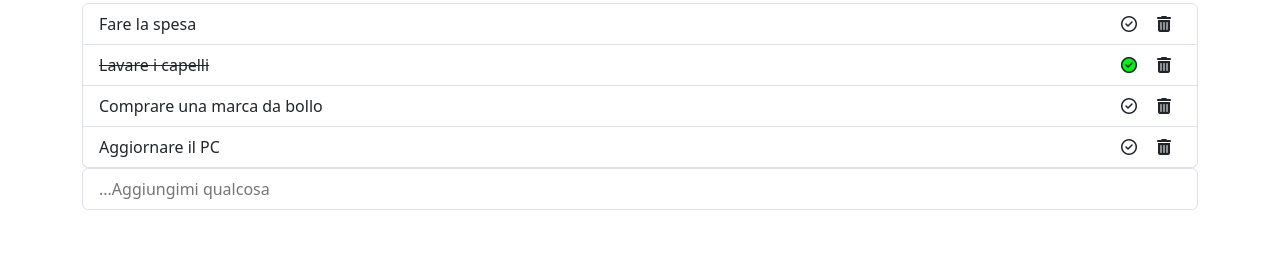
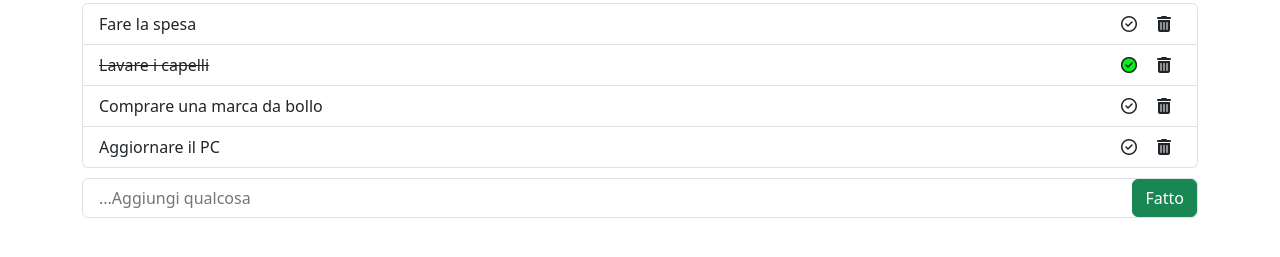
Before and after one commit to PasquiFra/vue-todolist, a plain HTML site: page index.html in a window 1280 px wide. Shown: the part 63-320 px from the top of the page. Drawn offline with nearby package versions, Linux system fonts and the light colour scheme.

Commit message:
MILESTONE 3

```diff
--- a/index.html
+++ b/index.html
@@ -59,11 +59,12 @@
                     </li>
                 </ul>
                 <div class="text-center" v-show="!todos.length">Non hai nulla da fare al momento...</div>
-                <form action="">
-                    <ul class="list-group">
-                        <li class="list-group-item" >
-                            <input id="add-todo" type="text" placeholder="...Aggiungimi qualcosa"
-                            @keyup="addTodo">
+                <form @submit="onSubmit">
+                    <ul id="add-group" class="list-group">
+                        <li class="list-group-item d-flex" >
+                            <input id="add-todo" type="text" placeholder="...Aggiungi qualcosa"
+                            @keyup.enter="addTodo" v-model.trim="newTodo" required>
+                            <button type="button" @click="addTodo" class="btn btn-success">Fatto</button>
                         </li>
                     </ul>
                 </form>
--- a/js/script.js
+++ b/js/script.js
@@ -7,6 +7,7 @@ const app = createApp ({
     data () {
         return {
             todos,
+            newTodo: "",
         }
     },
     methods: {
@@ -15,6 +16,22 @@ const app = createApp ({
         },
         deleteText (id) {
             this.todos = this.todos.filter(todo => id !== todo.id)
+        },
+        addTodo () {
+            if(!this.newTodo.trim()){
+                return
+            }
+            const newTodo = {
+                id: new Date().toISOString(),
+                done: false,
+                text: this.newTodo,
+            }
+            this.todos.push(newTodo);
+            this.newTodo = "";
+            console.table(todos)
+        },
+        onSubmit(e) {
+            e.preventDefault();
         }
     }
 })
--- a/style/style.css
+++ b/style/style.css
@@ -42,7 +42,7 @@ li i.fa-trash-can:hover {
     width: 100%;
     height: 100%;
 
-    margin: 0;
+    margin: 8px 16px;
     padding: 0;
     border: none;
 }
@@ -50,3 +50,11 @@ li i.fa-trash-can:hover {
     outline: none;
     border-color: #ccc;
 }
+
+#add-group li.list-group-item{
+    margin-top: 10px;
+    padding-left: 0px;
+    padding-bottom: 0px;
+    padding-right: 0px;
+    padding-top: 0px;
+}
```
